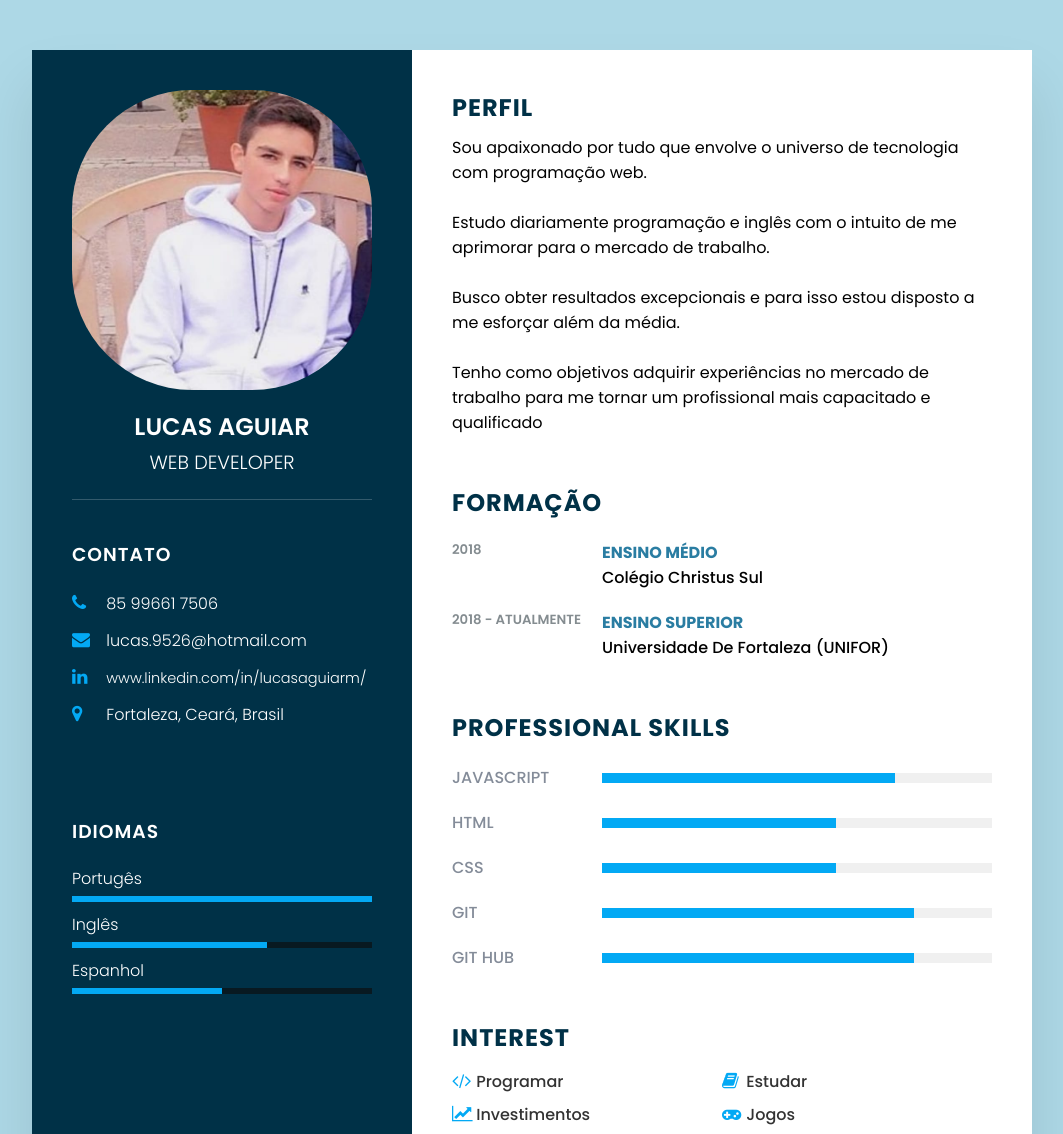
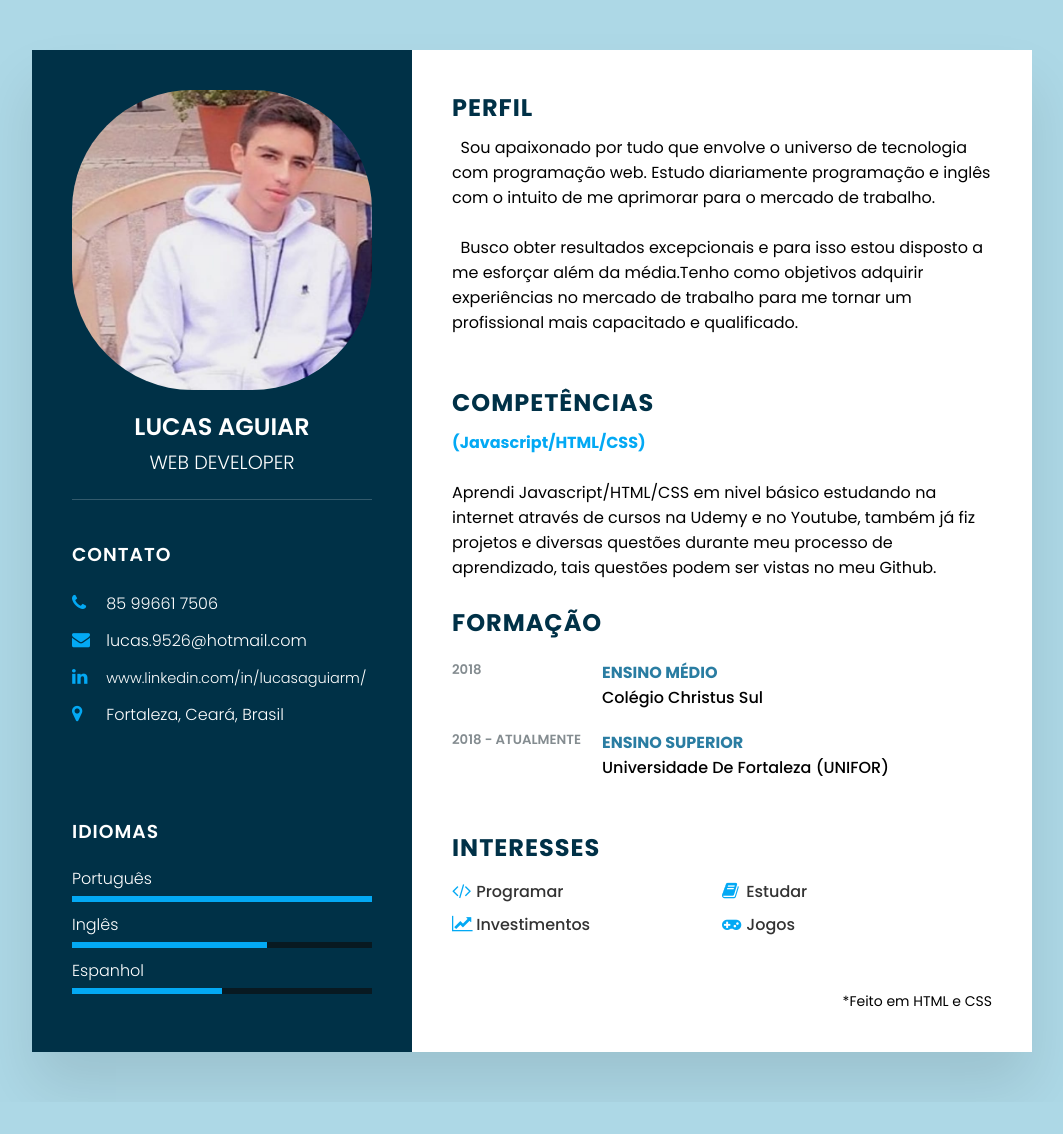
Before and after one commit to lucasaguiar-dev/Curriculo-2021, a plain HTML site: page Curriculo/index.html in a window 1280 px wide. Shown: the top 1134 px of the page, without its empty margins (108-1171 px from the left). After the commit the page ends 1102 px from the top, so only its background shows below. Drawn offline with Linux system fonts and the light colour scheme.

Commit message:
Curriculo (finalizado)

```diff
--- a/Curriculo/index.html
+++ b/Curriculo/index.html
@@ -1,11 +1,15 @@
 <!DOCTYPE html>
 <html>
+
 <head>
     <meta name="viewport" content="width=device-width, initial-scale=1.0">
     <title>Responsive CV using Html & CSS</title>
-<link rel="stylesheet" href="https://cdnjs.cloudflare.com/ajax/libs/font-awesome/4.7.0/css/font-awesome.css" integrity="sha512-5A8nwdMOWrSz20fDsjczgUidUBR8liPYU+WymTZP1lmY9G6Oc7HlZv156XqnsgNUzTyMefFTcsFH/tnJE/+xBg==" crossorigin="anonymous" referrerpolicy="no-referrer" />
+    <link rel="stylesheet" href="https://cdnjs.cloudflare.com/ajax/libs/font-awesome/4.7.0/css/font-awesome.css"
+        integrity="sha512-5A8nwdMOWrSz20fDsjczgUidUBR8liPYU+WymTZP1lmY9G6Oc7HlZv156XqnsgNUzTyMefFTcsFH/tnJE/+xBg=="
+        crossorigin="anonymous" referrerpolicy="no-referrer" />
     <link rel="stylesheet" type="text/css" href="style.css">
 </head>
+
 <body>
     <div class="container">
         <div class="left_Side">
@@ -42,7 +46,7 @@
                 <h3 class="title">Idiomas</h3>
                 <ul>
                     <li>
-                        <span class="text">Portugês</span>
+                        <span class="text">Português</span>
                         <span class="percent">
                             <div style="width: 100%;"></div>
                         </span>
@@ -72,17 +76,34 @@
         <div class="right_Side">
             <div class="about">
                 <h2 class="title2">Perfil</h2>
-                <p>Sou apaixonado por tudo que envolve o universo de tecnologia com programação web.</p><br>
-                <p>Estudo diariamente programação e inglês com o intuito de me aprimorar para o mercado de trabalho.</p><br>
-                <p>Busco obter resultados excepcionais e para isso estou disposto a me esforçar além da média.</p><br>
-                <p>Tenho como objetivos adquirir experiências no mercado de trabalho para me tornar um profissional mais capacitado e qualificado</p>
+                <p>&nbsp Sou apaixonado por tudo que envolve o universo de tecnologia com programação web. Estudo
+                    diariamente programação e inglês com o intuito de me aprimorar para o mercado de trabalho.</p><br>
+                <p>&nbsp Busco obter resultados excepcionais e para isso estou disposto a me esforçar além da
+                    média.Tenho como objetivos adquirir experiências no mercado de trabalho para me tornar um
+                    profissional mais capacitado e qualificado.</p>
             </div>
+
+            <div class="about skills">
+                <h2 class="title2">Competências</h2>
+                <h4>(Javascript/HTML/CSS)</h4>
+                <div class="boxx">
+                    <div class="linguagem">
+
+                        <br>
+                        <p>
+                            Aprendi Javascript/HTML/CSS em nivel básico estudando na internet através de cursos na Udemy
+                            e no Youtube, também já fiz projetos e diversas questões durante
+                            meu processo de aprendizado, tais questões podem ser vistas no meu Github.
+                        </p>
+                    </div>
+                    <br>
+                </div>
+
                 <div class="about">
                     <h2 class="title2">Formação</h2>
                     <div class="box">
                         <div class="year_company">
                             <h5>2018</h5>
-                        <h5></h5>
                         </div>
                         <div class="text">
                             <h4>Ensino Médio</h4>
@@ -92,7 +113,6 @@
                     <div class="box">
                         <div class="year_company">
                             <h5>2018 - Atualmente</h5>
-                        <h5></h5>
                         </div>
                         <div class="text">
                             <h4>Ensino Superior</h4>
@@ -101,42 +121,8 @@
                     </div>
                 </div>
 
-            <div class="about skills">
-                <h2 class="title2">Professional Skills</h2>
-                <div class="box">
-                    <h4>Javascript</h4>
-                    <div class="percent">
-                        <div style="width: 75%;"></div>
-                    </div>
-                </div>
-                <div class="box">
-                    <h4>Html</h4>
-                    <div class="percent">
-                        <div style="width: 60%;"></div>
-                    </div>
-                </div>
-                <div class="box">
-                    <h4>CSS</h4>
-                    <div class="percent">
-                        <div style="width: 60%;"></div>
-                    </div>
-                </div>
-                <div class="box">
-                    <h4>Git</h4>
-                    <div class="percent">
-                        <div style="width: 80%;"></div>
-                    </div>
-                </div>
-                <div class="box">
-                    <h4>Git Hub</h4>
-                    <div class="percent">
-                        <div style="width: 80%;"></div>
-                    </div>
-                </div>
-            </div>
-
                 <div class="about interest">
-                <h2 class="title2">Interest</h2>
+                    <h2 class="title2">Interesses</h2>
                     <ul>
                         <li><i class="fa fa-code" aria-hidden="true"></i> Programar</li>
                         <li><i class="fa fa-book" aria-hidden="true"></i> Estudar</li>
@@ -144,8 +130,11 @@
                         <li><i class="fa fa-gamepad" aria-hidden="true"></i> Jogos</li>
                     </ul>
                 </div>
-
+                <div class="aviso">
+                    <p>*Feito em HTML e CSS</p>
+                </div>
             </div>
         </div>
 </body>
+
 </html>
--- a/Curriculo/style.css
+++ b/Curriculo/style.css
@@ -184,38 +184,7 @@ body
     color: #2a7da2;
     font-size: 16px;
 }
-.skills .box
-{
-    position: relative;
-    width: 100%;
-    display: grid;
-    grid-template-columns: 150px 1fr;
-    justify-content: center;
-    align-items: center;
-}
-.skills .box h4
-{
-    text-transform: uppercase;
-    color: #848c99;
-    font-weight: 500;
 
-}
-.skills .box .percent
-{
-    position: relative;
-    width: 100%;
-    height: 10px;
-    background: #f0f0f0;
-
-}
-.skills .box .percent div
-{
-    position: absolute;
-    top: 0;
-    left: 0;
-    height: 100%;
-    background: #03a9f4;
-}
 .interest ul
 {
     display: grid;
@@ -271,3 +240,13 @@ body
 
 
 }
+.skills h4
+{
+    font-size:16px;
+     color: #03a9f4;
+}
+.aviso{
+    text-align: end;
+    font-size: 14px;
+
+}
```
Lines whose indentation alone changed are shown as unchanged.
